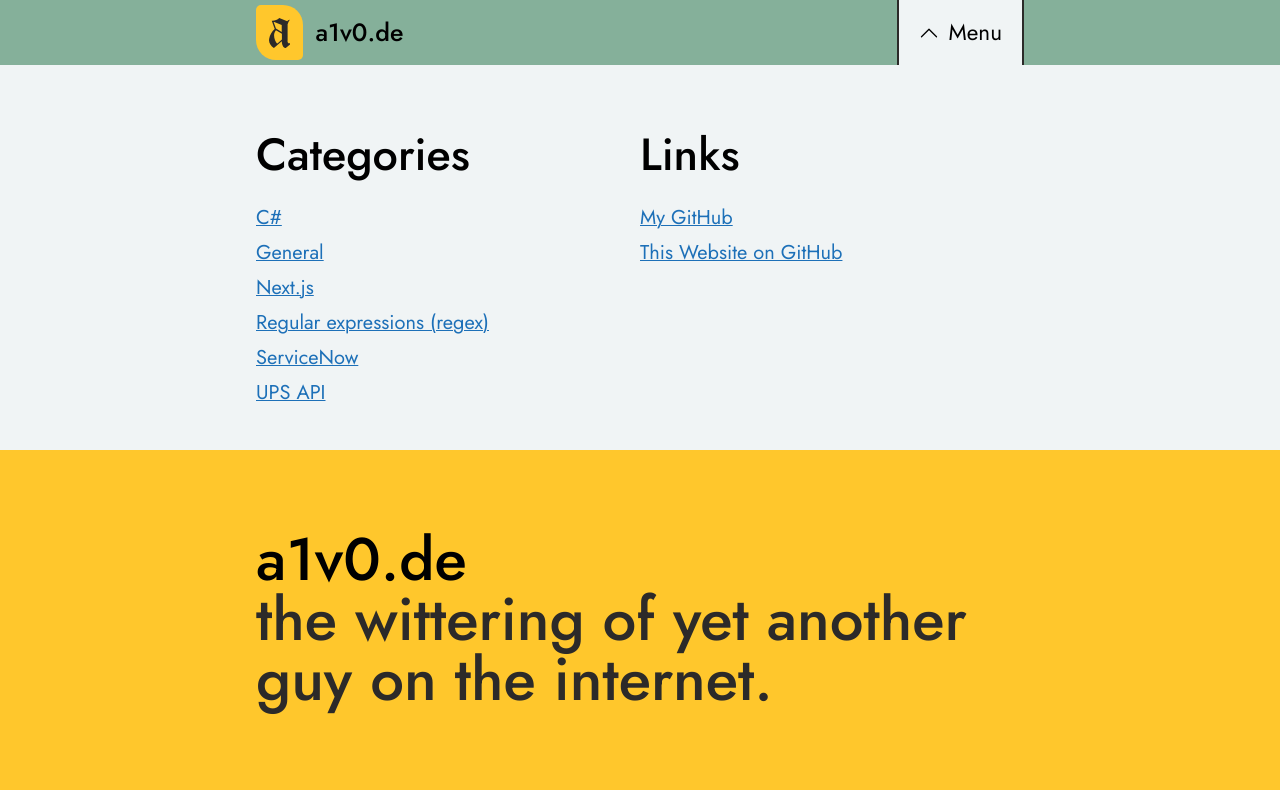
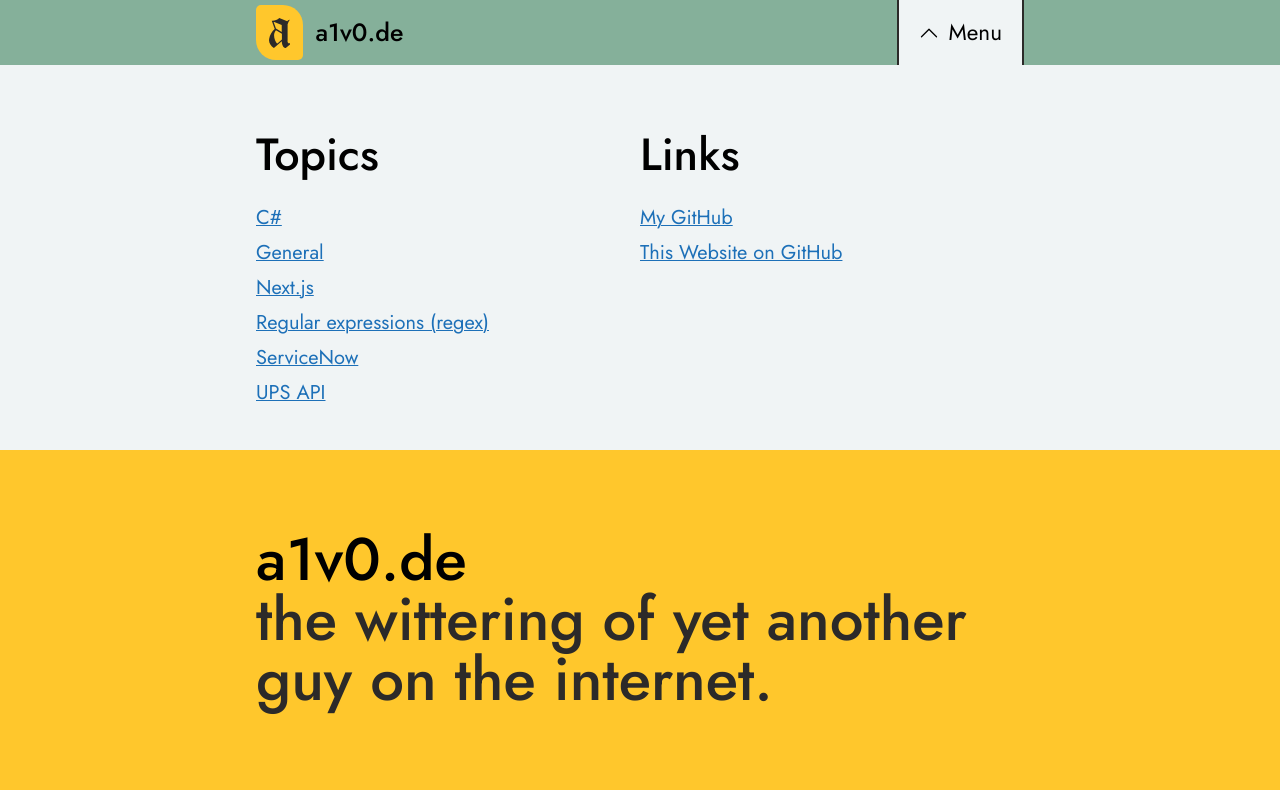
Before and after one commit to a1v0/a1v0.de, a Next.js app: page / in a window 1280 px wide. Both pictures are taken after a click on the button "Menu". Shown: the top 800 px of the page. Built offline with nearby package versions, Linux system fonts and the light colour scheme.

Commit message:
Replace Categories with Topics in Menu component

```diff
--- a/components/Menu.tsx
+++ b/components/Menu.tsx
@@ -7,7 +7,7 @@ export default function Menu() {
 		<section className="bg-background-grey">
 			<div className="clear-gutters flex justify-stretch py-8">
 				<div className="flex-1">
-					<h2>Categories</h2>
+					<h2>Topics</h2>
 					<ul className="flush">
 						{Object.keys(categoriesMap).map((category, index) => {
 							return (
```
